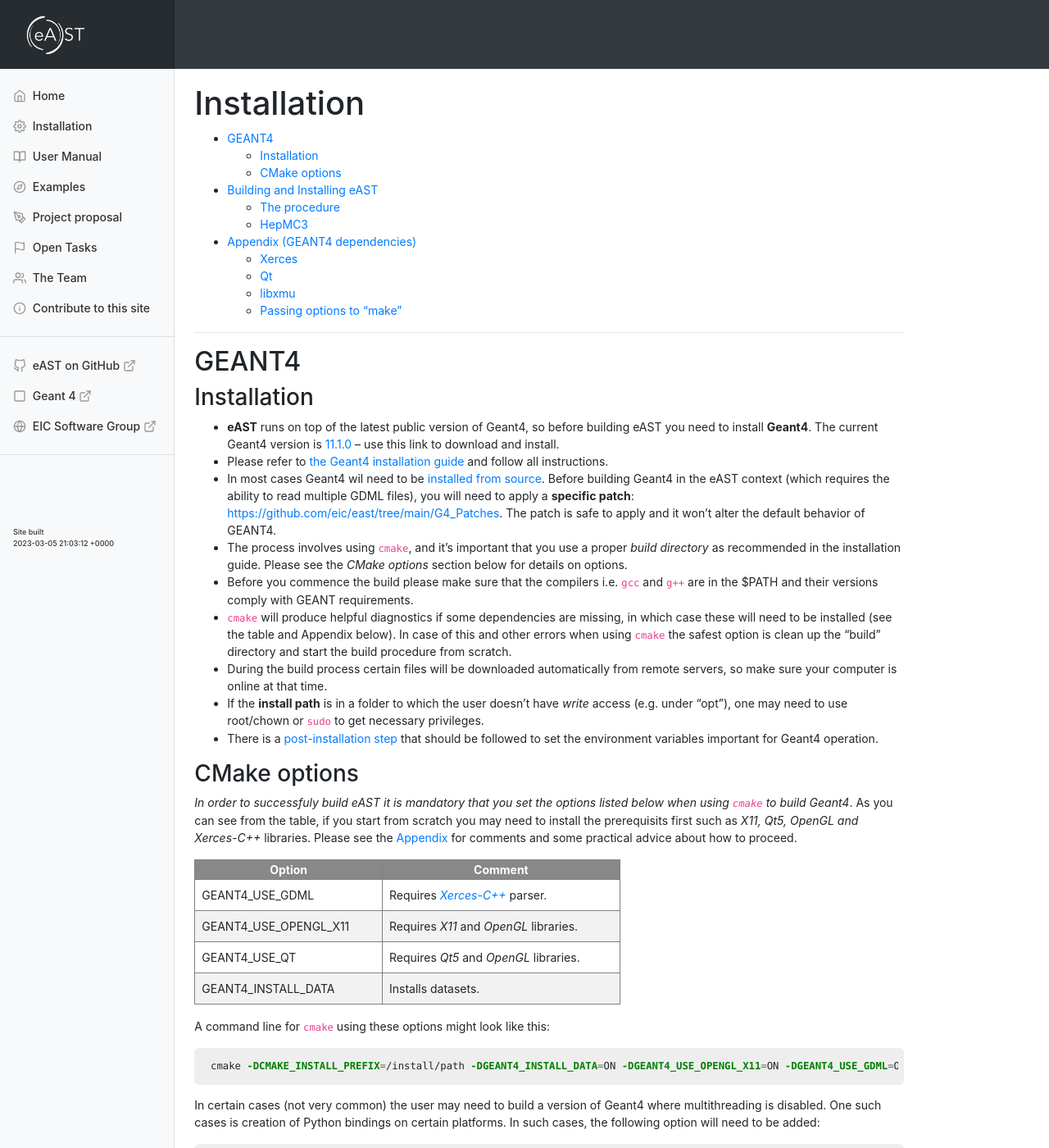
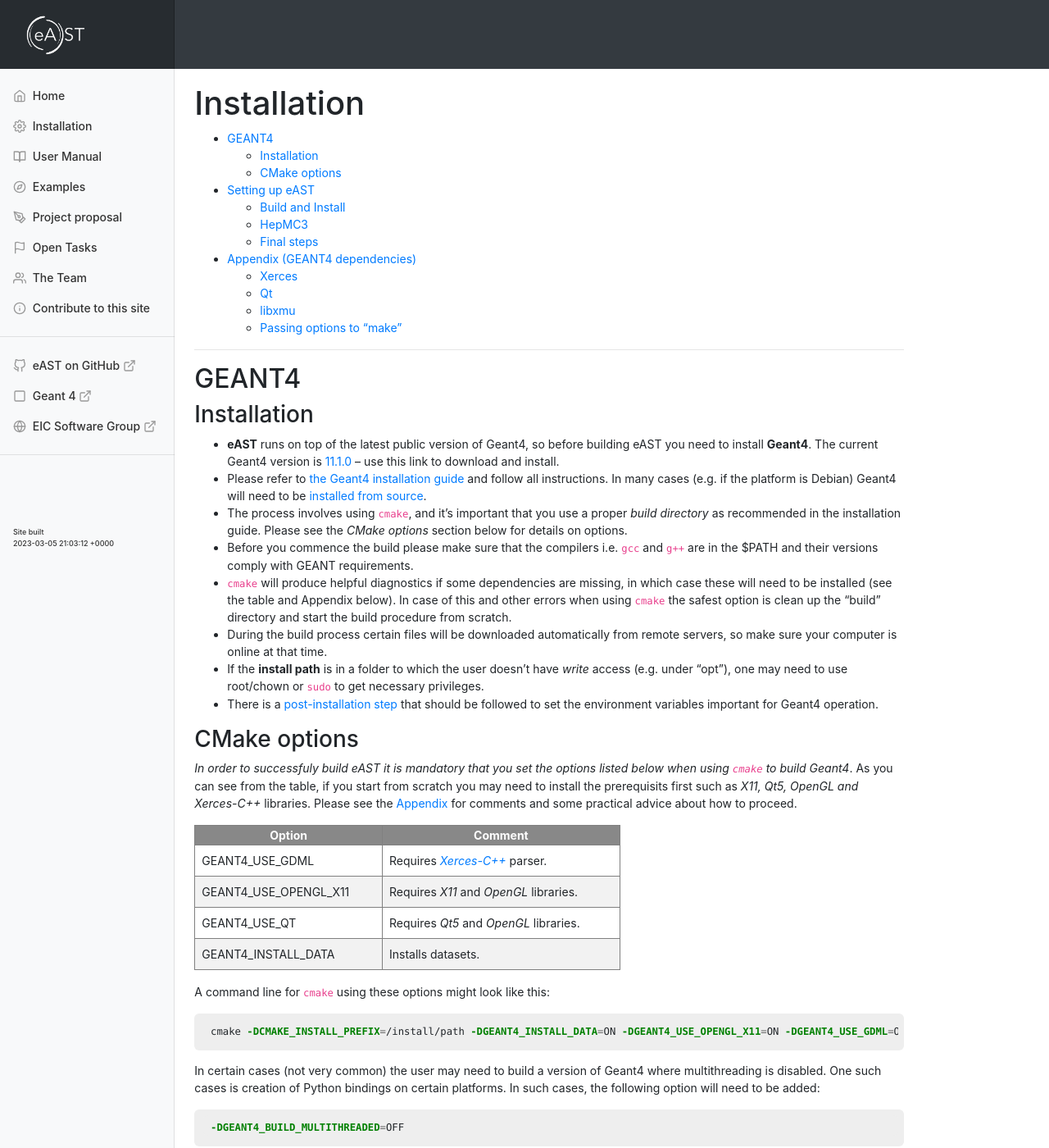
Before and after one commit to eic/east, a Jekyll site: the page built from docs/_content/installation.md, in a window 1280 px wide and 1400 px high. Shown: the whole window at 82% size. Built offline with Jekyll 4.4.1, drawn with Linux system fonts in a browser that asks for light colours; nearby versions of some CDN libraries; some of the changed text lies outside the part shown.

Commit message:
Improved the install instructions further

```diff
--- a/docs/_content/installation.md
+++ b/docs/_content/installation.md
@@ -41,11 +41,10 @@
 * __eAST__ runs on top of the latest public version of Geant4, so before building eAST you need to install __Geant4__.
 The current Geant4 version is [11.1.0](https://geant4.web.cern.ch/support/download){:target="_blank"} -- use
 this link to download and install.
-* Please refer to [the Geant4 installation guide](https://geant4-userdoc.web.cern.ch/UsersGuides/InstallationGuide/html/index.html){:target="_blank"} and follow all instructions.
-* In most cases Geant4 wil need to be [installed from source](https://geant4-userdoc.web.cern.ch/UsersGuides/InstallationGuide/html/installguide.html){:target="_blank"}. Before building Geant4 in the eAST context (which requires
-the ability to read multiple GDML files), you will need to apply a __specific patch__:
-[https://github.com/eic/east/tree/main/G4_Patches](https://github.com/eic/east/tree/main/G4_Patches){:target="_blank"}.
-The patch is safe to apply and it won't alter the default behavior of GEANT4.
+* Please refer to [the Geant4 installation guide](https://geant4-userdoc.web.cern.ch/UsersGuides/InstallationGuide/html/index.html){:target="_blank"}
+and follow all instructions.
+In many cases (e.g. if the platform is Debian) Geant4 will need to
+be [installed from source](https://geant4-userdoc.web.cern.ch/UsersGuides/InstallationGuide/html/installguide.html){:target="_blank"}.
 * The process involves using `cmake`, and it's
 important that you use a proper _build directory_ as recommended in the installation guide.
 Please see the _CMake options_ section below for details on options.
@@ -104,9 +103,9 @@
 
 ---
 
-## Building and Installing eAST
+## Setting up eAST
 
-### The procedure
+### Build and Install
 * It is recommended that the user creates a `build` folder inside the main eAST directory; the example below assumes that this is the case
 * During the build proccess, additional files may be downloaded, so internet access is required
 * To customize the installation location, use the `CMAKE_INSTALL_PREFIX` option (see below)
@@ -139,9 +138,12 @@
 file as per instructions, it is possible that the link is stale, so the version number will
 need to be adjusted to point to an existing file.
 
+### Final steps
+
 Once the HepMC3 installation is complete (or is already in place), in order for eAST to work,
 the environment variable `LD_LIBRARY_PATH` will need to be updated to include the
-path the the HepMC3 libraries.
+path the the HepMC3 libraries. This can be done after sourcing the Geant4
+ [post-installation script](https://geant4-userdoc.web.cern.ch/UsersGuides/InstallationGuide/html/postinstall.html){:target="_blank"}.
 
 ---
 
```
